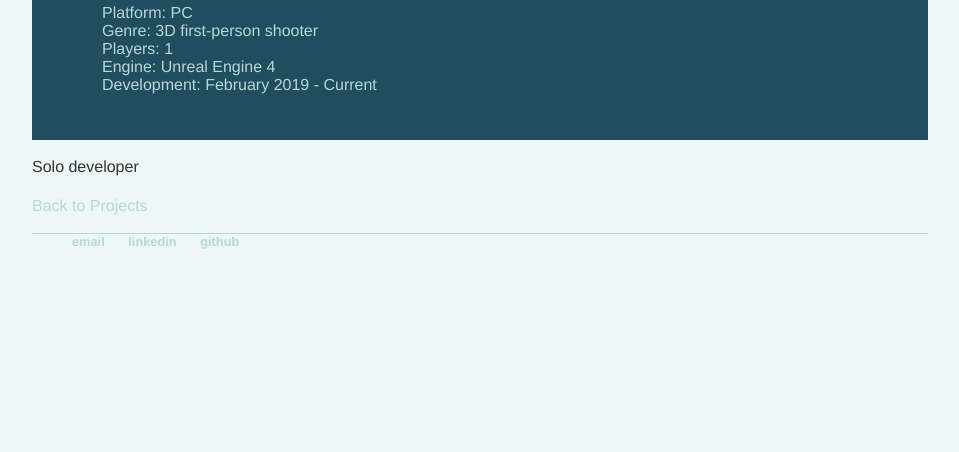
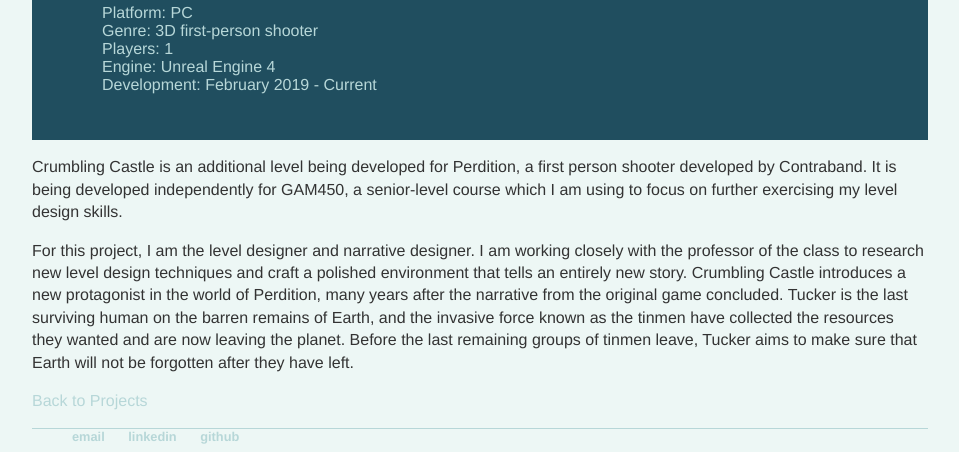
Before and after one commit to digigrant/digigrant.github.io, a Jekyll site: the page built from projects/crumbling-castle.html, in a window 1280 px wide. Shown: the part 765-1217 px from the top of the page, without its empty margins (160-1119 px from the left). Built offline with Jekyll 4.4.1, drawn with Linux system fonts in a browser that asks for light colours; before the commit the page ends 1022 px from its top, so only the background shows below that.

Commit message:
Update crumbling-castle.html

```diff
--- a/projects/crumbling-castle.html
+++ b/projects/crumbling-castle.html
@@ -10,4 +10,6 @@ start: February 2019
 end: Current
 ---
 
-<p>Solo developer</p>
+<p>Crumbling Castle is an additional level being developed for Perdition, a first person shooter developed by Contraband. It is being developed independently for GAM450, a senior-level course which I am using to focus on further exercising my level design skills.</p>
+
+<p>For this project, I am the level designer and narrative designer. I am working closely with the professor of the class to research new level design techniques and craft a polished environment that tells an entirely new story. Crumbling Castle introduces a new protagonist in the world of Perdition, many years after the narrative from the original game concluded. Tucker is the last surviving human on the barren remains of Earth, and the invasive force known as the tinmen have collected the resources they wanted and are now leaving the planet. Before the last remaining groups of tinmen leave, Tucker aims to make sure that Earth will not be forgotten after they have left.</p>
```
